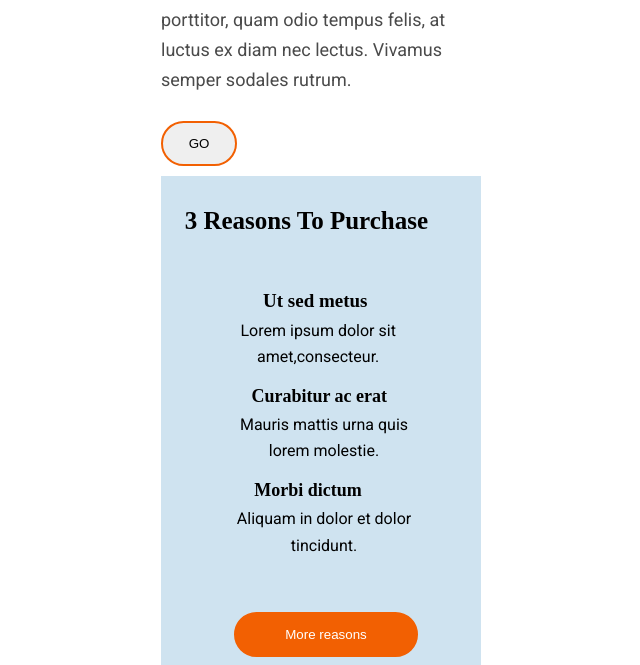
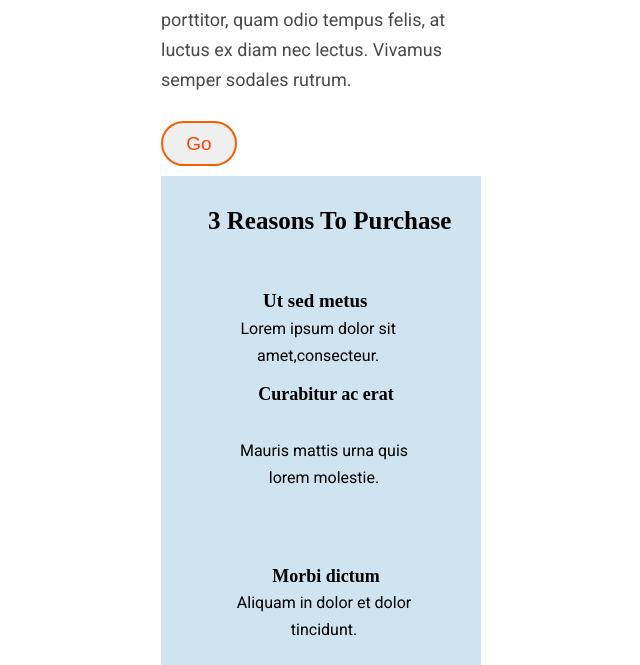
Before and after one commit to Adalab/modulo-1-evaluacion-final-Rosana-Moya, a website built with Vite: page src/index.html in a window 1280 px wide. Shown: the part 135-800 px from the top of the page, without its empty margins (223-863 px from the left). Built offline with nearby package versions, Linux system fonts and the light colour scheme.

Commit message:
medio estropicio

```diff
--- a/src/index.html
+++ b/src/index.html
@@ -1,5 +1,5 @@
 <!DOCTYPE html>
-<html lang="es">
+<html lang="en">
   <head>
     <meta charset="UTF-8" />
     <meta name="viewport" content="width=device-width, initial-scale=1" />
@@ -9,13 +9,13 @@
     <link rel="icon" href="./images/favicon.png" />
   </head>
  <body>
-  <!--
-     <header class="miheader">
+
+     <!-- <header class="miheader">
        <h1>ANONYMOUS PROXY</h1>
       <P class="inhac">In hac habitasse platea dictumst.</P>
       <img class="flechadown" src="../public/images/ico-scroll-down.svg" alt="flecha hacia abajo">
     </header>
-  -->
+   -->
 
   <main>
     <div>
@@ -28,19 +28,20 @@
           semper sodales rutrum.
         </p>
       </article>
-      <button>GO</button>
+      <button>Go</button>
     </div>
+
     <div class="divdos">
       <h2 class="reas">3 Reasons To Purchase</h2>
       <span class="ut">Ut sed metus</span>
       <p class="lorem">Lorem ipsum dolor sit
         amet,consecteur.</p>
-        <span class="cur">Curabitur ac erat</span>
+        <h3 class="cur">Curabitur ac erat</h3>
         <p class="mauri">
           Mauris mattis urna
           quis lorem molestie.
         </p>
-        <span class="morbi">Morbi dictum</span>
+        <h3 class="morbi">Morbi dictum</h3>
         <p class="ali"> Aliquam in dolor et
           dolor tincidunt.</p>
           <button class="more">More reasons</button>
@@ -73,10 +74,4 @@
 
   </main>
 
-
-
-
-
-
-
  </body>
--- a/src/scss/main.scss
+++ b/src/scss/main.scss
@@ -28,12 +28,9 @@ h1 {color: white;
     margin-top: 10px;
     text-align: center;
 
-
 }
 
-.flechadown {
 
-}
 
 h2 {
     width: 290px;
@@ -97,7 +94,11 @@ button {
   border-radius: 22.5px;
   border: solid 2px #f26002;
   margin-left: 30%;
+  color: orangered;
+  font-size: 19px;
+
 }
+
 .divdos {
     width: 320px;
     height: 624px;
@@ -112,6 +113,9 @@ button {
     font-size: center;
     font-size: 25px;
     margin-left: 3%;
+    display: flex;
+    justify-content: center;
+
 }
 .ut {
     width: 184px;
@@ -128,6 +132,8 @@ button {
   text-align: center;
   color: #000;
   margin-left: 30%;
+  display: flex;
+
 }
 .lorem {
     width: 180px;
@@ -159,8 +165,7 @@ button {
   letter-spacing: normal;
   text-align: center;
   color: #000;
-  margin-left: 26%;
-
+  margin-left: 20%;
 }
 .mauri{
     width: 180px;
@@ -178,6 +183,8 @@ button {
   color: #000;
   margin-left: 20%;
   font-size: 16px;
+  margin-top: 10%;
+
 }
 .morbi {
     width: 184px;
@@ -193,8 +200,10 @@ button {
   letter-spacing: normal;
   text-align: center;
   color: #000;
-  margin-left: 27%;
-  padding-top: 40px;
+  margin-left: 20%;
+  padding-top: 60px;
+
+
 }
 .ali {
     width: 180px;
@@ -212,6 +221,7 @@ button {
   color: #000;
   font-size: 16px;
   margin-left: 20%;
+  margin-top: 10%;
 }
 .more {
     width: 184px;
@@ -222,7 +232,10 @@ button {
   background-color: #f26002;
   color: white;
   margin-left: 20%;
-  margin-top: 15%;
+  margin-top: 10%;
+  font-size: 18px;
+
+
 }
 .foo {
     width: 320px;
@@ -235,6 +248,9 @@ button {
     margin-top: 0%;
 
 }
+
+
+
 .arboeve {
     color: white;
     margin-left: 30%;
```
